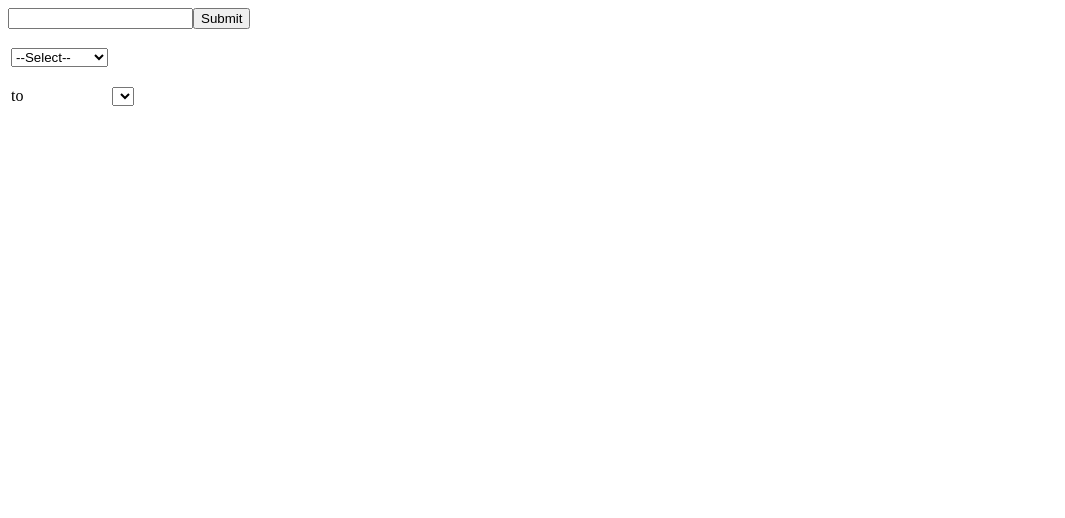
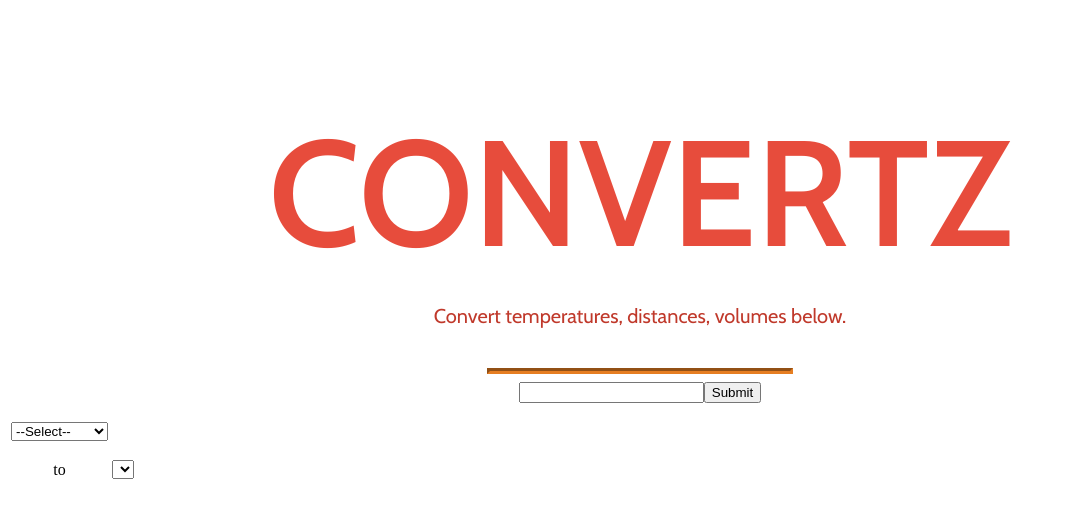
Before and after one commit to smckinless/conversionapp, a Flask app: page / in a window 1280 px wide. Shown: the top 518 px of the page, without its empty margins (0-1065 px from the left). Run offline with Flask 2, Linux system fonts and the light colour scheme; lists and menus that the app fills with data are empty; some libraries are stand-ins or nearby versions.

Commit message:
further styling

```diff
--- a/templates/conversion.html
+++ b/templates/conversion.html
@@ -1,7 +1,7 @@
 <!DOCTYPE html>
 <html>
 <head>
-<link rel="stylesheet" href="static/style.css" type="text/css">
+<link rel="stylesheet" href="style.css" type="text/css">
   <!-- <meta name="viewport" content="width=device-width, initial-scale=1">
   <link rel="stylesheet" href="http://maxcdn.bootstrapcdn.com/bootstrap/3.3.5/css/bootstrap.min.css"> -->
   <script src="https://ajax.googleapis.com/ajax/libs/jquery/1.11.3/jquery.min.js"></script>
@@ -12,6 +12,11 @@
 
 {% block content %}
 <body>
+	<div>
+		<h1> CONVERTZ </h1>
+		<p> Convert temperatures, distances, volumes below. </p>
+		<hr>
+	</div>
 	<div class="body">
 <table class="maintable">
             	<tr style="line-height:50px;">
@@ -69,6 +74,7 @@
 				];
 
 
+
 $("#categories").change(function() {
    					 var parent = $(this).val();
 						switch(parent){
@@ -94,6 +100,7 @@ $("#categories").change(function() {
 					});
 				}
 </script>
+
 </body>
 {% endblock %}
 </html>
```
